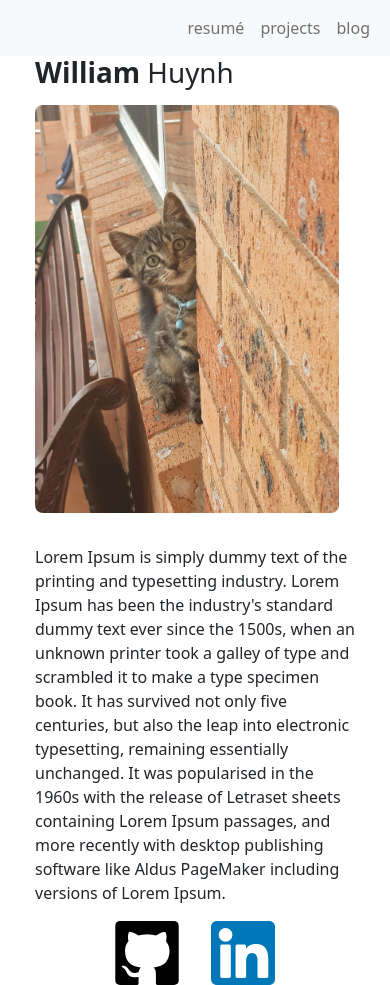
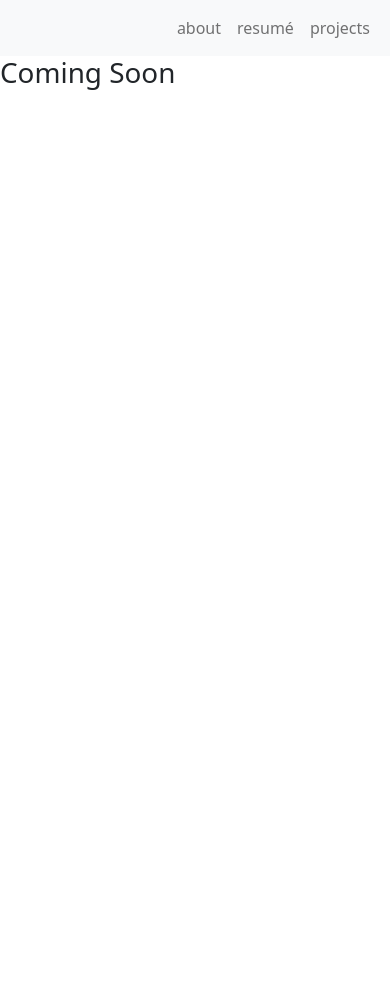
Before and after one commit to WilliamHuynh5/personal-website, a React (Create React App) app: page /blog in a window 390 px wide. After the commit the page ends 844 px from the top, so only its background shows below. Built offline with nearby package versions, Linux system fonts and the light colour scheme.

Commit message:
attempt deploy

```diff
--- a/src/App.jsx
+++ b/src/App.jsx
@@ -1,30 +1,26 @@
 import './App.css';
 import HomePage from './pages/HomePage';
+import ResumePage from './pages/ResumePage';
+import ProjectsPage from './pages/ProjectsPage';
+import BlogPage from './pages/BlogPage';
+import { BrowserRouter, Routes, Route, Navigate } from 'react-router-dom';
+
 
 function App() {
   return (
     <>
-
-      <HomePage></HomePage>
-
-
-      {/* <Container fluid="md" style={{width: '100vw', margin: 'auto'}}>
-        <div style={{width: '50rem', margin: 'auto'}}>
-          <div>
-            <h1 style={{fontFamily: 'inherit', fontWeight: 'lighter', marginTop: '2rem'}}>
-              <span style={{fontWeight: 'bold'}}>William</span> Huynh
-            </h1>
-          </div>
-          <div style={{display: 'flex', flexDirection: 'row', marginTop: '3rem'}}>
-            <div style={{width: '30rem'}}>
-              <p>hello</p>
-            </div>
-            <div style={{}}>
-              <img src={cat} style={{width: '15rem'}}></img>
-            </div>
-          </div>
-        </div>
-      </Container> */}
+      <BrowserRouter>
+        <Routes>
+            <Route
+              path="*"
+              element={<Navigate to={'/'} replace />}
+            ></Route>
+            <Route path="/" element={<HomePage />}></Route>
+            <Route path="/resume" element={<ResumePage />}></Route>
+            <Route path="/projects" element={<ProjectsPage />}></Route>
+            <Route path="/blog" element={<BlogPage />}></Route>
+        </Routes>
+      </BrowserRouter>
     </>
   );
 }
--- a/src/components/NavBar.jsx
+++ b/src/components/NavBar.jsx
@@ -9,9 +9,9 @@ const NavBar = (props) => {
     <Container>
       <Navbar.Brand href="#home"></Navbar.Brand>
       <Nav>
-        <Nav.Link href="#home">resumé</Nav.Link>
-        <Nav.Link href="#features">projects</Nav.Link>
-        <Nav.Link href="#pricing">blog</Nav.Link>
+        <Nav.Link href="/">about</Nav.Link>
+        <Nav.Link href="/resume">resumé</Nav.Link>
+        <Nav.Link href="/projects">projects</Nav.Link>
       </Nav>
     </Container>
   </Navbar>
--- a/src/index.css
+++ b/src/index.css
@@ -39,6 +39,7 @@ code {
     margin:auto;
     display: flex;
     flex-direction: column;
+    margin-top: 1rem;
   }
 
   .profile-left {
@@ -76,12 +77,12 @@ code {
   transition: 0.5s;
 }
 
-.profile-image-large:hover {
+/* .profile-image-large:hover {
   width: 18rem;
   margin-top: 4rem;
   border-radius: 0.5rem;
   transition: 0.5s;
-}
+} */
 
 .profile-image-small {
   width: 19rem;
--- /dev/null
+++ b/src/pages/BlogPage.jsx
@@ -0,0 +1,14 @@
+import React from 'react';
+import '../index.css';
+import NavBar from '../components/NavBar';
+
+const BlogPage = () => {
+  return (
+    <>
+      <NavBar></NavBar>
+      <h1>Coming Soon</h1>
+    </>
+  )
+}
+
+export default BlogPage;
--- /dev/null
+++ b/src/pages/ProjectsPage.jsx
@@ -0,0 +1,15 @@
+import React from 'react';
+import '../index.css';
+import NavBar from '../components/NavBar';
+
+
+const ProjectsPage = () => {
+  return (
+    <>
+      <NavBar></NavBar>
+      <h1>Coming Soon</h1>
+    </>
+  )
+}
+
+export default ProjectsPage;
--- /dev/null
+++ b/src/pages/ResumePage.jsx
@@ -0,0 +1,15 @@
+import React from 'react';
+import '../index.css';
+import NavBar from '../components/NavBar';
+
+
+const ResumePage = () => {
+  return (
+    <>
+      <NavBar></NavBar>
+      <h1>Coming Soon</h1>
+    </>
+  )
+}
+
+export default ResumePage;
```
Also changed, not shown: package.json (+8 -1 lines), 1 other file (tests, documents, lock files or other folders).
